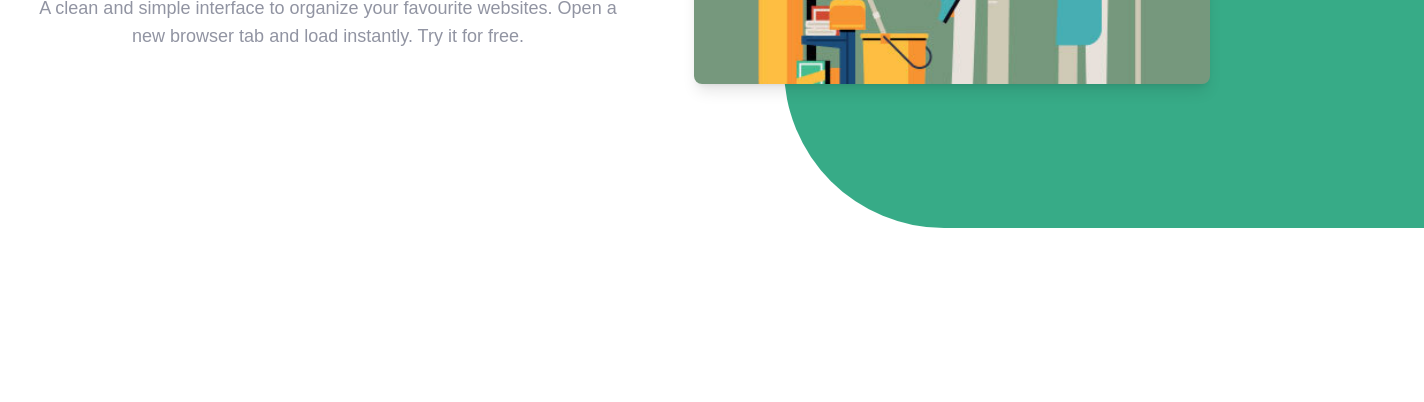
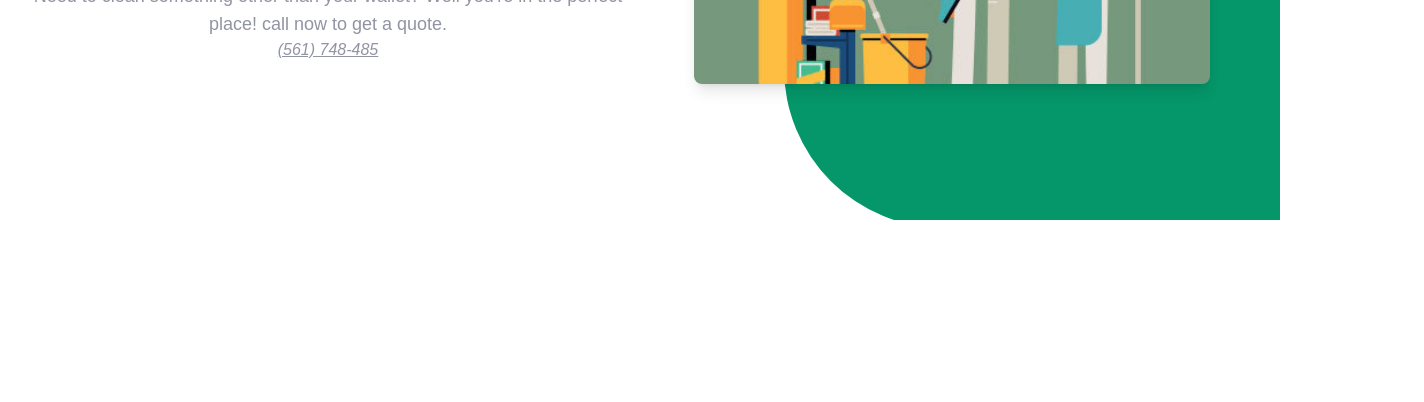
Before and after one commit to IvanDuran02/maria, a website: page index.html in a window 1280 px wide. Shown: the part 398-800 px from the top of the page, 1424 px wide, since content can reach past the window. Drawn offline with Linux system fonts and the light colour scheme.

Commit message:
fixed overflow not hiding properly on hero section

```diff
--- a/index.html
+++ b/index.html
@@ -29,7 +29,7 @@
     </header>
 
     <!-- Hero Section -->
-    <section class="relative">
+    <section class="relative overflow-hidden">
       <div class="flex justify-center items-center">
         <div
           class="flex flex-col-reverse lg:flex-row justify-center items-center p-4 max-w-[1440px]"
@@ -41,9 +41,10 @@
             <h1 class="text-3xl pb-2">Call for leaning Services!</h1>
 
             <p class="text-lg text-maria-grey px-4">
-              A clean and simple interface to organize your favourite websites.
-              Open a new browser tab and load instantly. Try it for free.
+              Need to clean something other than your wallet? Well you're in the
+              perfect place! call now to get a quote.
             </p>
+            <span class="text-maria-grey italic underline">(561) 748-485</span>
           </div>
           <!-- Image -->
           <div class="pb-6 flex flex-1 justify-center items-center z-10">
@@ -54,12 +55,12 @@
             />
           </div>
           <br />
-          <!-- Rounded Rectangle -->
-          <div
-            class="hidden md:block overflow-hidden opacity-80 bg-emerald-600 rounded-l-full absolute h-80 w-2/4 top-32 right-0 lg:-bottom-28 lg:-right-36"
-          ></div>
         </div>
       </div>
+      <!-- Rounded Rectangle -->
+      <div
+        class="hidden md:block overflow-hidden bg-emerald-600 rounded-l-full absolute h-80 w-2/4 top-32 right-0 lg:-bottom-28 lg:-right-36"
+      ></div>
     </section>
   </body>
 </html>
```
Also changed, not shown: dist/output.css.
